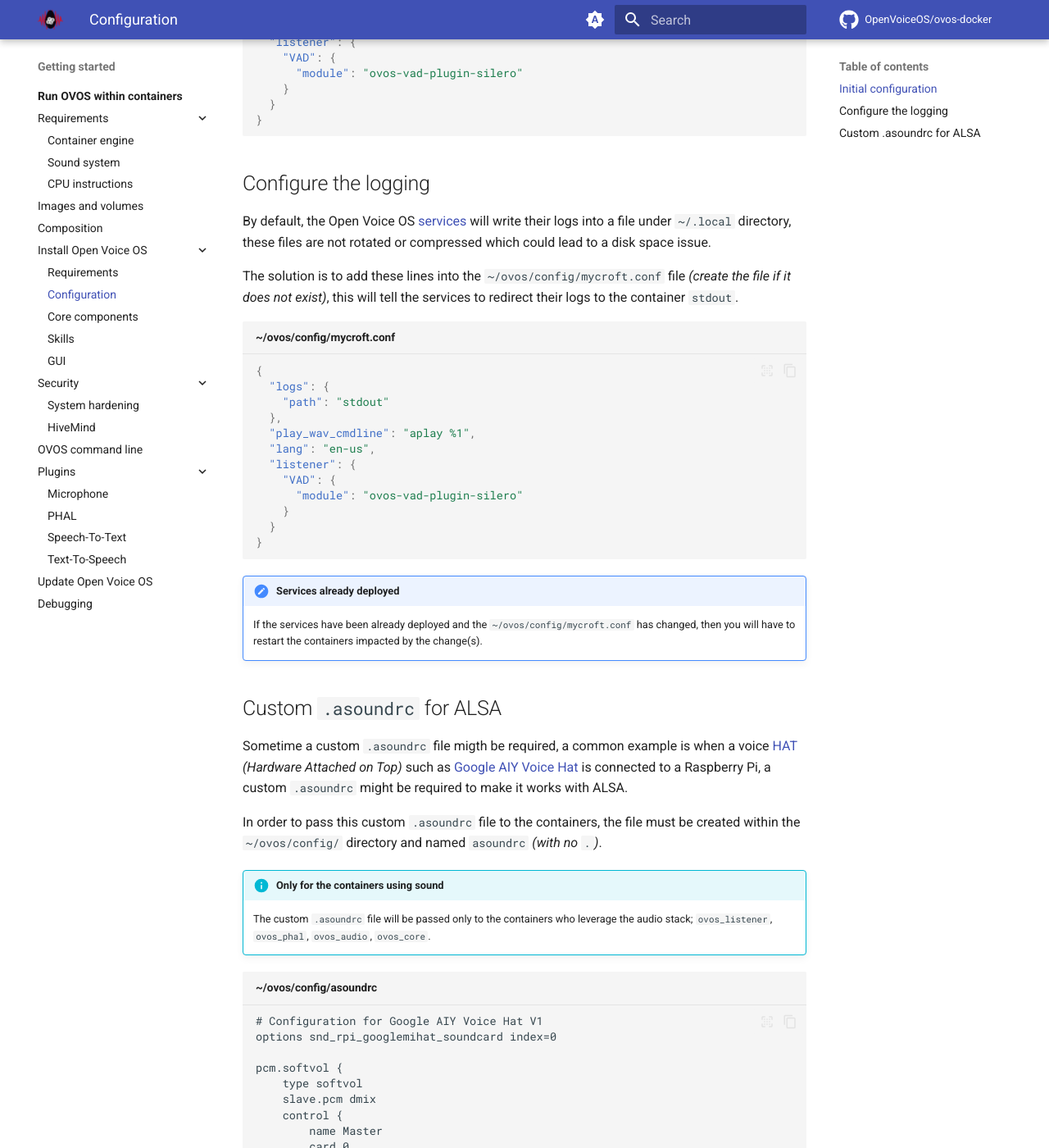
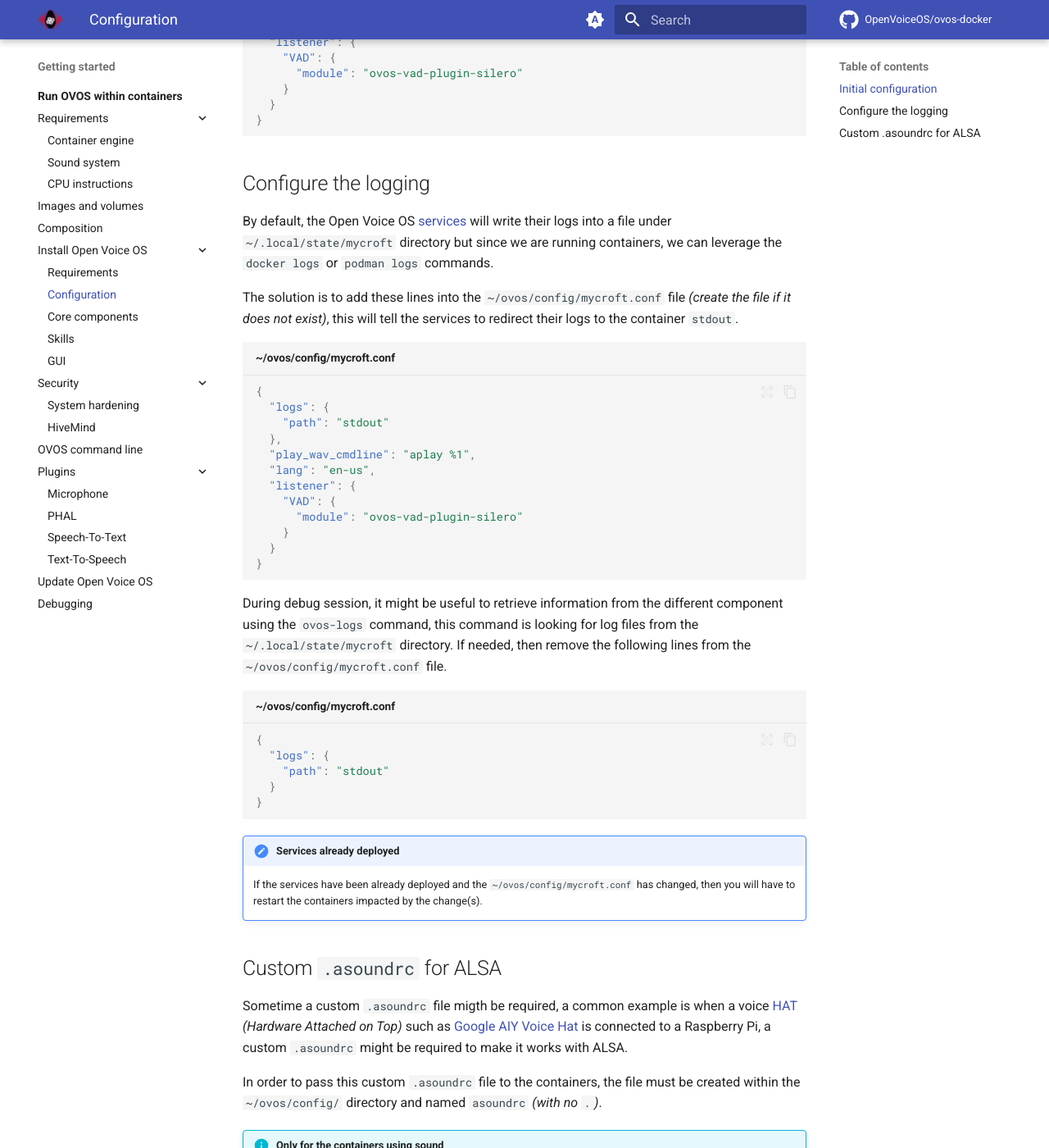
Before and after one commit to OpenVoiceOS/ovos-docker, an MkDocs documentation site: the page built from docs/getting-started/docker/installation/configuration.md, in a window 1280 px wide and 1400 px high, scrolled down 668 px. Shown: the whole window at 82% size. Built offline with MkDocs 1.6.1 and Material for MkDocs 9.7.7, drawn with Linux system fonts in a browser that asks for light colours; plug-ins that fetch from the network failed and are left out; comment, search, counter and statistics services are not loaded.

Commit message:
[configuration] Add information about ovos-logs

````diff
--- a/docs/getting-started/docker/installation/configuration.md
+++ b/docs/getting-started/docker/installation/configuration.md
@@ -24,7 +24,7 @@ This configuration is very basic, it instructs the Open Voice OS instance to run
 
 ## Configure the logging
 
-By default, the Open Voice OS [services](../../../about/glossary/components.md) will write their logs into a file under `~/.local` directory, these files are not rotated or compressed which could lead to a disk space issue.
+By default, the Open Voice OS [services](../../../about/glossary/components.md) will write their logs into a file under `~/.local/state/mycroft` directory but since we are running containers, we can leverage the `docker logs` or `podman logs` commands.
 
 The solution is to add these lines into the `~/ovos/config/mycroft.conf` file _(create the file if it does not exist)_, this will tell the services to redirect their logs to the container `stdout`.
 
@@ -39,6 +39,16 @@ The solution is to add these lines into the `~/ovos/config/mycroft.conf` file _(
     "VAD": {
       "module": "ovos-vad-plugin-silero"
     }
+  }
+}
+```
+
+During debug session, it might be useful to retrieve information from the different component using the `ovos-logs` command, this command is looking for log files from the `~/.local/state/mycroft` directory. If needed, then remove the following lines from the `~/ovos/config/mycroft.conf` file.
+
+```json title="~/ovos/config/mycroft.conf"
+{
+  "logs": {
+    "path": "stdout"
   }
 }
 ```
````
